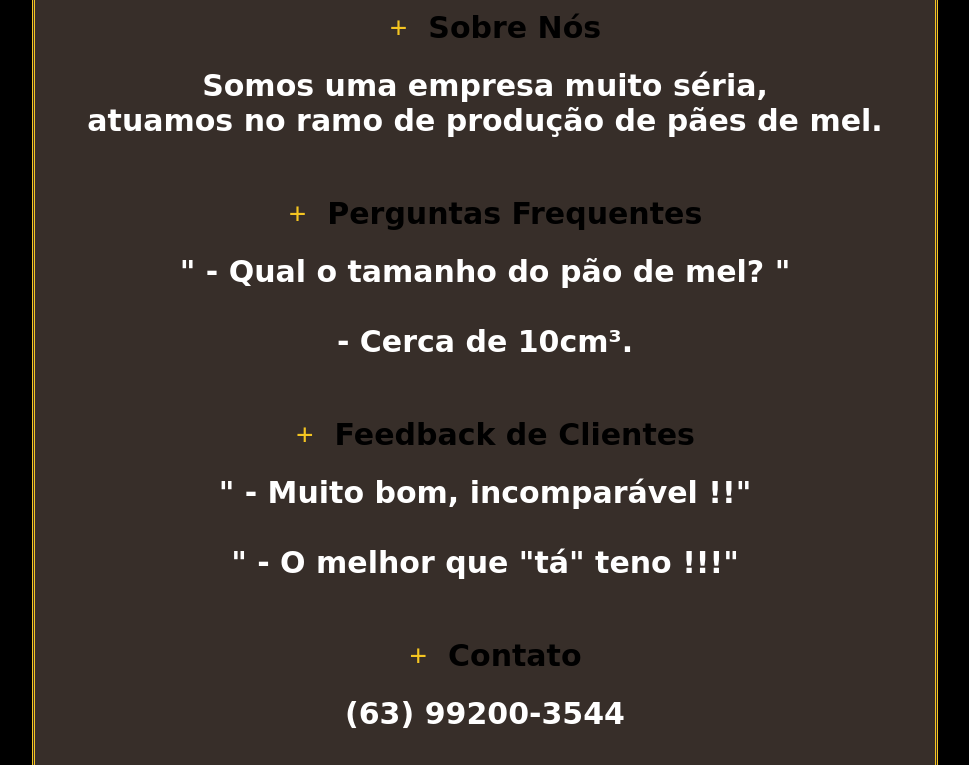
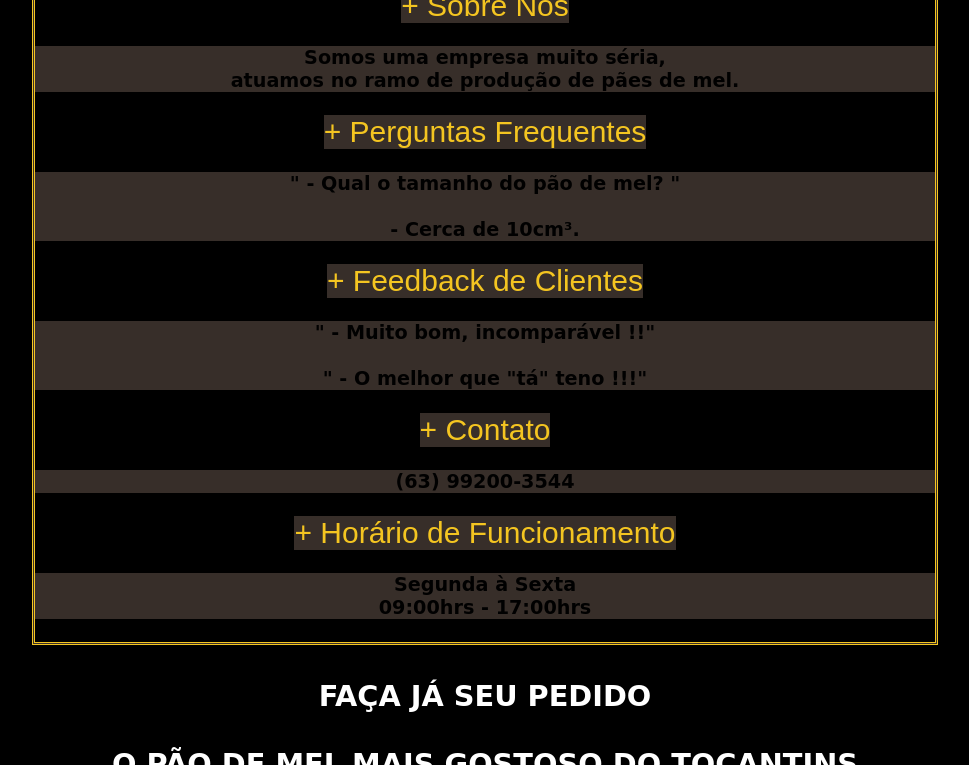
Before and after one commit to chr-1z/Projeto-Site-Pao-de-Mel, a plain HTML site: page index.html in a window 1280 px wide. Shown: the part 132-897 px from the top of the page, without its empty margins (155-1124 px from the left). Drawn offline with Linux system fonts and the light colour scheme; files whose address does not match are found by name.

Commit message:
Add files via upload

```diff
--- a/index.html
+++ b/index.html
@@ -6,7 +6,7 @@
 
     <link rel="icon" href="images/choco.png" type="image/png">
     <link rel="stylesheet" type="text/css" href="./css/style.css">
-    <title> Pão de Mel </title>
+    <title> Pão de Mel Copy </title>
 </head>
 <body>
     <div>
@@ -15,55 +15,63 @@
                 <img src="./images/logo.jpeg">
             </a>
             <div class="a">
-                <ul> <b>
-                    <li>
-                        <button type="button" onclick="myAbout()"> + </button> </li>Sobre Nós
+            <b>
+                <button type="button" class="collapsible"> + </li>Sobre Nós </button>
 
-                        <div id="about">
-                            Somos uma empresa muito séria, <br> atuamos no ramo de produção
-                            de pães de mel.
-                        </div>
 
+                    <div class="content">
                         <br>
+                        <p>
+                        Somos uma empresa muito séria, <br> atuamos no ramo de produção
+                        de pães de mel.
+                        </p>
+                    </div>
+                    <br>
 
-                    <li>
-                        <button type="button" onclick="myAsks()"> + </button> </li>Perguntas Frequentes
+                <button type="button" class="collapsible"> + </li>Perguntas Frequentes </button>
 
-                        <div id="asks">
-                            " - Qual o tamanho do pão de mel? " <br> <br>
-                            - Cerca de 10cm³.
-                        </div>
+                    <div class="content">
+                        <br>
+                        <p>
+                        " - Qual o tamanho do pão de mel? " <br> <br>
+                        - Cerca de 10cm³.
+                        </p>
+                    </div>
+                    <br>
 
+                <button type="button" class="collapsible"> + </li>Feedback de Clientes </button>
+
+                    <div class="content">
                         <br>
-
-                    <li>
-                        <button id="" type="button" onclick="myFeedback()"> + </button> </li>Feedback de Clientes
-
-                        <div id="feedback">
+                        <p>
                             " - Muito bom, incomparável !!" <br> <br>
                             " - O melhor que "tá" teno !!!"
-                        </div>
+                        </p>
+                    </div>
+                    <br>
+
+
+                <button type="button" class="collapsible"> + </li>Contato </button>
+
+                    <div class="content">
                         <br>
+                        <p>
+                        (63) 99200-3544 <br>
+                        </p>
+                    </div>
+                    <br>
 
-                    <li>
-                        <button type="button" onclick="myContact()"> + </button> </li>Contato
+                <button type="button" class="collapsible"> + </li>Horário de Funcionamento </button>
 
-                        <div id="contact">
-                            (63) 99200-3544 <br>
-
-                        </div>
+                    <div class="content">
                         <br>
-                    <li>
-                        <button id="funcTop" type="button" onclick="myFunc()"> + </button> </li>Horário de Funcionamento
-
-                        <div id="func">
+                        <p>
                             Segunda à Sexta <br>
                             09:00hrs - 17:00hrs  <br>
-                        </div>
-                        <br>
-
-                    </b> <br>
-                </ul>
+                        </p>
+                    </div>
+                    <br>
+                    </b>
             </div>
         </header>
         <section>
@@ -81,51 +89,21 @@
     </div>
 
 <script>
-    function myAbout() {
-      var x = document.getElementById("about");
-      if (x.style.display === "none") {
-        x.style.display = "block";
+
+  var coll = document.getElementsByClassName("collapsible");
+  var i;
+
+  for (i = 0; i < coll.length; i++) {
+    coll[i].addEventListener("click", function() {
+      this.classList.toggle("active");
+      var content = this.nextElementSibling;
+      if (content.style.display === "block") {
+        content.style.display = "none";
       } else {
-        x.style.display = "none";
+        content.style.display = "block";
       }
-    }
-
-    function myAsks() {
-      var x = document.getElementById("asks");
-      if (x.style.display === "none") {
-        x.style.display = "block";
-      } else {
-        x.style.display = "none";
-      }
-    }
-
-    function myFeedback() {
-      var x = document.getElementById("feedback");
-      if (x.style.display === "none") {
-        x.style.display = "block";
-      } else {
-        x.style.display = "none";
-      }
-    }
-
-    function myContact() {
-      var x = document.getElementById("contact");
-      if (x.style.display === "none") {
-        x.style.display = "block";
-      } else {
-        x.style.display = "none";
-      }
-    }
-
-    function myFunc() {
-      var x = document.getElementById("func");
-      if (x.style.display === "none") {
-        x.style.display = "block";
-      } else {
-        x.style.display = "none";
-      }
-    }
-
+    });
+  }
 
 </script>
 
```
